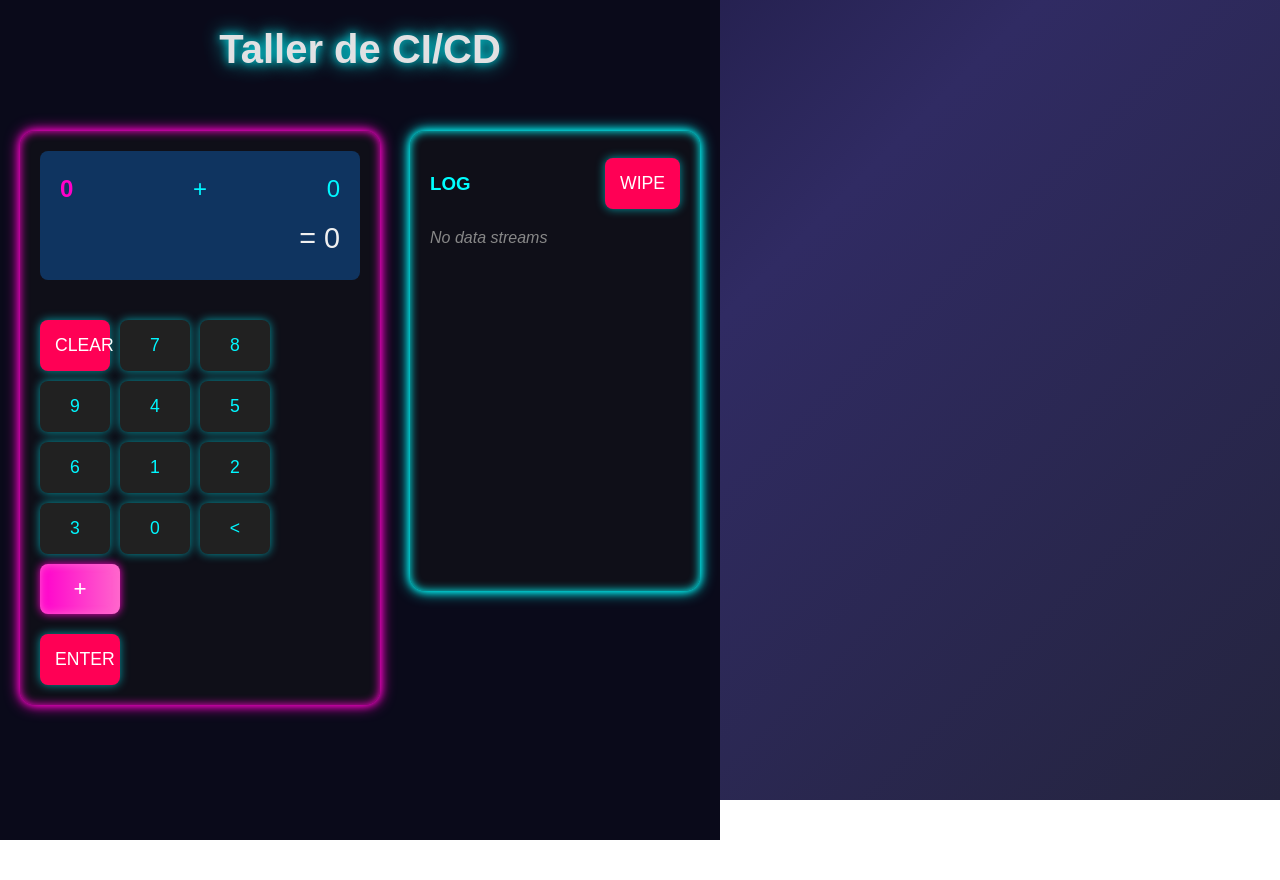
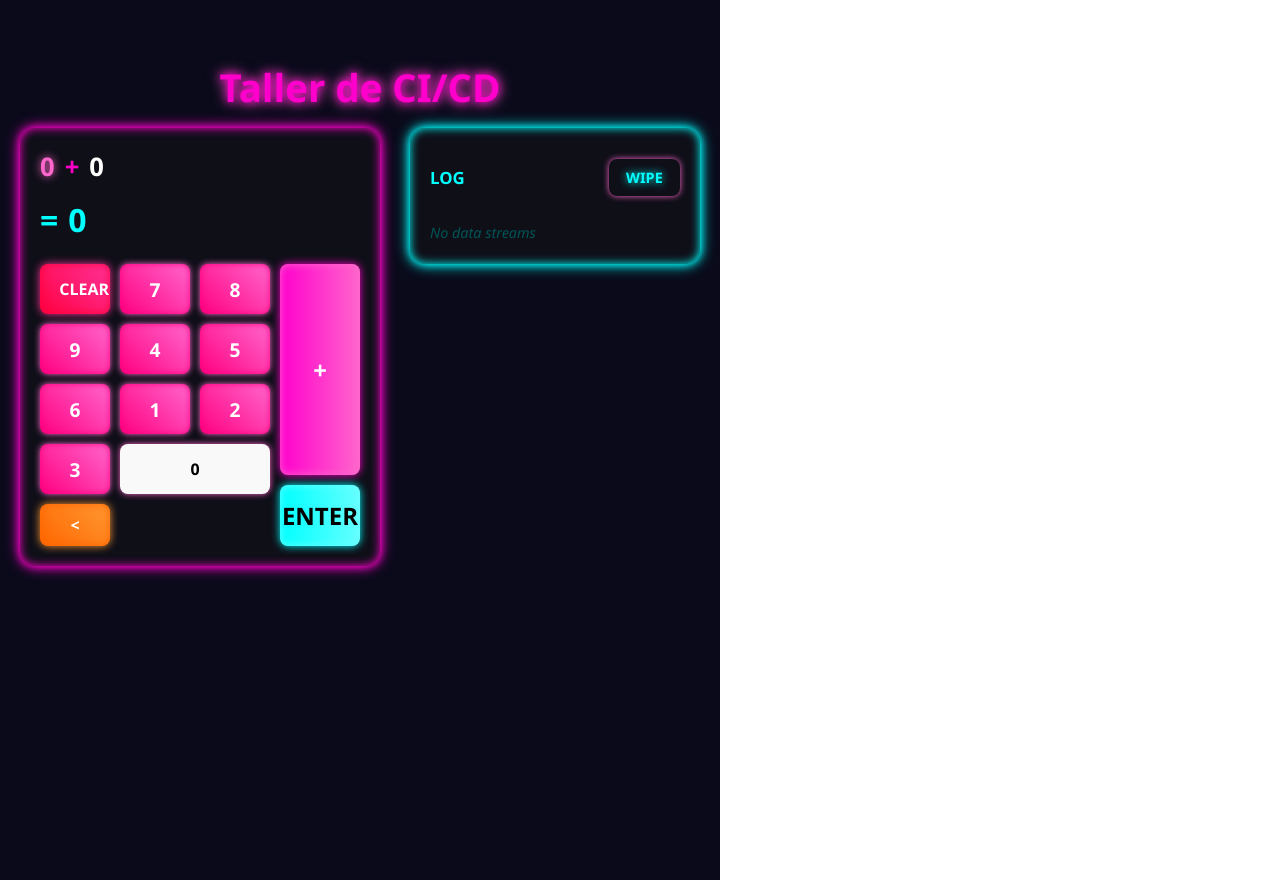
Before and after one commit to DanielBenjaminLopez/taller-CI-CD, a React (Vite) app in the folder tallerCICD/: page / in a window 1280 px wide. Before the commit the page ends 840 px from the top, so only its background shows below. Built offline with nearby package versions, Linux system fonts and the light colour scheme.

Commit message:
add: update de diseño de la calculadora de sumas (#2)

```diff
--- a/tallerCICD/src/App.css
+++ b/tallerCICD/src/App.css
@@ -1,179 +1,196 @@
-body {
-  background: linear-gradient(135deg, #0f0c29, #302b63, #24243e);
+/* Container principal centrado */
+.main-container {
+  min-height: 100vh;
+  background: #0a0a1a;
   color: #fff;
-  font-family: "Orbitron", sans-serif;
-  margin: 0;
-  padding: 0;
-  height: 100vh;
-}
-
-.main-container {
   display: flex;
   flex-direction: column;
   align-items: center;
-  padding: 20px;
+  padding: 40px 20px;
+  font-family: "Segoe UI", Tahoma, Geneva, Verdana, sans-serif;
 }
 
+/* Título centrado */
 .main-title {
-  font-size: 2.5rem;
   margin-bottom: 20px;
-  text-shadow: 0 0 10px #00f7ff, 0 0 20px #00f7ff;
-  animation: flicker 3s infinite alternate;
+  text-align: center;
+  font-size: 2.4rem;
+  color: #ff00cc;
+  text-shadow: 0 0 8px #ff00cc, 0 0 15px #ff66cc;
 }
 
-@keyframes flicker {
-  0%,
-  100% {
-    opacity: 1;
-  }
-  50% {
-    opacity: 0.8;
-  }
+/* Wrapper para calculadora + historial */
+.calculator-wrapper {
+  display: flex;
+  justify-content: center;
+  align-items: flex-start;
+  gap: 30px;
+  width: 100%;
+  max-width: 700px;
+  flex-wrap: nowrap;
 }
 
-.calculator-wrapper {
-  display: flex;
-  gap: 20px;
-  flex-wrap: wrap;
-  justify-content: center;
-}
-
-.calculator-cyberpunk {
-  background: #1b1b2f;
-  padding: 20px;
-  border-radius: 12px;
-  box-shadow: 0 0 15px #00f7ff88;
-  max-width: 360px;
-  width: 100%;
-}
-
-.display-cyberpunk {
-  background: #0f3460;
-  padding: 20px;
-  border-radius: 8px;
-  text-align: right;
-  margin-bottom: 20px;
-  color: #00f7ff;
-  font-size: 1.5rem;
-  transition: background 0.3s ease;
-}
-
-.input-line {
-  display: flex;
-  justify-content: space-between;
-  margin-bottom: 10px;
-}
-
-.active-input {
-  color: #ff00c8;
-  font-weight: bold;
-}
-
-.result-line {
-  font-size: 1.8rem;
-  color: #f0f0f0;
-}
-
-.operator-display {
-  padding: 0 10px;
-}
-
-.keypad-cyberpunk {
-  display: grid;
-  grid-template-columns: repeat(3, 1fr);
-  gap: 10px;
-}
-
-.operator-pad-cyberpunk {
-  grid-column: span 3;
-  display: flex;
-  gap: 10px;
-}
-
-button {
-  background: #212121;
-  border: none;
-  color: #00f7ff;
-  padding: 15px;
-  font-size: 1.1rem;
-  border-radius: 8px;
-  cursor: pointer;
-  transition: all 0.2s ease;
-}
-
-button:hover {
-  background: #00f7ff;
-  color: #1b1b2f;
-  transform: scale(1.05);
-}
-
-.glow {
-  box-shadow: 0 0 10px #00f7ff99;
-}
-
-.btn-clear,
-.btn-clear-history,
-.btn-equals,
-.btn-operator {
-  background: #ff0055;
-  color: white;
-}
-
-.btn-clear:hover,
-.btn-clear-history:hover,
-.btn-equals:hover,
-.btn-operator:hover {
-  background: #ff66a3;
-}
-
-.history-section-cyberpunk {
-  background: #111;
-  padding: 20px;
-  border-radius: 12px;
-  box-shadow: 0 0 10px #00f7ff44;
-  width: 300px;
-  max-height: 450px;
-  overflow-y: auto;
-}
-
-.history-header-cyberpunk {
-  display: flex;
-  justify-content: space-between;
-  align-items: center;
-  margin-bottom: 10px;
-}
-
-.history-item-cyberpunk {
-  padding: 5px 0;
-  border-bottom: 1px solid #00f7ff33;
-  font-size: 1rem;
-}
-
-.history-placeholder {
-  color: #888;
-  font-style: italic;
-}
-/* Contenedor principal centrado y con espacio entre calculadora e historial */
-.calculator-wrapper {
-  display: flex;
-  justify-content: center; /* Centra horizontalmente */
-  gap: 30px; /* Espacio entre calculadora e historial */
-  margin-top: 40px;
-  flex-wrap: wrap; /* Para que en pantallas pequeñas no se corte */
-}
-
-/* Ajuste del contenedor de la calculadora */
+/* Calculadora */
 .calculator-cyberpunk {
   display: flex;
   flex-direction: column;
-  width: 320px; /* Tamaño fijo para que sea consistente */
+  width: 320px;
   background: #0f0f18;
   border-radius: 15px;
   padding: 20px;
   box-shadow: 0 0 8px #ff00cc, 0 0 15px #ff00cc, inset 0 0 10px #ff00cc;
 }
 
-/* Ajuste del historial para que quede a la derecha */
+/* Display */
+.display-cyberpunk {
+  margin-bottom: 20px;
+}
+
+.input-line {
+  font-size: 1.6rem;
+  display: flex;
+  gap: 10px;
+  color: #fff;
+  font-weight: 600;
+  user-select: none;
+}
+
+.active-input {
+  color: #ff66cc;
+  text-shadow: 0 0 8px #ff66cc;
+}
+
+.operator-display {
+  color: #ff00cc;
+  font-weight: 700;
+  user-select: none;
+}
+
+.result-line {
+  margin-top: 10px;
+  font-size: 2rem;
+  font-weight: 700;
+  color: #00ffff;
+  user-select: none;
+  display: flex;
+  align-items: center;
+  gap: 10px;
+}
+
+.equals-sign {
+  color: #00ffff;
+  font-weight: 900;
+}
+
+/* Keypad + operador juntos */
+.keypad-wrapper {
+  display: flex;
+  gap: 10px;
+}
+
+/* Teclado grid */
+.keypad-cyberpunk {
+  display: grid;
+  grid-template-columns: repeat(3, 70px);
+  gap: 10px;
+}
+
+/* Botón cero ocupa dos columnas */
+.btn-zero {
+  grid-column: span 2;
+}
+
+/* Botones comunes */
+button {
+  border: none;
+  border-radius: 8px;
+  font-weight: 700;
+  cursor: pointer;
+  user-select: none;
+  box-shadow: 0 0 6px #ff66cc;
+  transition: all 0.3s ease;
+}
+
+/* Botones numéricos */
+.btn-number {
+  font-size: 1.2rem;
+  background: linear-gradient(45deg, #ff0080, #ff66cc);
+  color: #fff;
+  box-shadow: 0 0 6px #ff66cc, inset 0 0 6px #ff0080;
+}
+
+.btn-number:hover {
+  background: linear-gradient(45deg, #ff66cc, #ff0080);
+  box-shadow: 0 0 12px #ff0080, inset 0 0 12px #ff66cc;
+}
+
+/* Botón CLEAR */
+.btn-clear {
+  background: linear-gradient(45deg, #ff0040, #ff3399);
+  color: #fff;
+  box-shadow: 0 0 8px #ff3399, inset 0 0 10px #ff0040;
+}
+
+.btn-clear:hover {
+  background: linear-gradient(45deg, #ff3399, #ff0040);
+  box-shadow: 0 0 14px #ff0040, inset 0 0 14px #ff3399;
+}
+
+/* Botón BACKSPACE */
+.btn-backspace {
+  background: linear-gradient(45deg, #ff6600, #ff9933);
+  color: #fff;
+  box-shadow: 0 0 8px #ff9933, inset 0 0 10px #ff6600;
+}
+
+.btn-backspace:hover {
+  background: linear-gradient(45deg, #ff9933, #ff6600);
+  box-shadow: 0 0 14px #ff6600, inset 0 0 14px #ff9933;
+}
+
+/* Panel operador: vertical */
+.operator-pad-cyberpunk {
+  display: flex;
+  flex-direction: column;
+  gap: 10px;
+  width: 80px;
+}
+
+/* Botón + más grande */
+.btn-operator {
+  flex-grow: 1;
+  min-width: 80px;
+  padding: 14px 0;
+  font-size: 1.5rem;
+  background: linear-gradient(90deg, #ff00cc, #ff66cc);
+  color: #fff;
+  box-shadow: 0 0 8px #ff00cc, inset 0 0 8px #ff66cc;
+  border-radius: 8px;
+}
+
+.btn-operator:hover {
+  background: linear-gradient(90deg, #ff66cc, #ff00cc);
+  box-shadow: 0 0 15px #ff66cc, inset 0 0 12px #ff00cc;
+}
+
+/* Botón ENTER */
+.btn-equals {
+  padding: 14px 0;
+  font-size: 1.5rem;
+  background: linear-gradient(90deg, #00ffff, #66ffff);
+  color: #000;
+  box-shadow: 0 0 8px #00ffff, inset 0 0 8px #66ffff;
+  border-radius: 8px;
+  cursor: pointer;
+  transition: all 0.3s ease;
+}
+
+.btn-equals:hover {
+  background: linear-gradient(90deg, #66ffff, #00ffff);
+  box-shadow: 0 0 15px #66ffff, inset 0 0 12px #00ffff;
+}
+
+/* Historial */
 .history-section-cyberpunk {
   background: #0f0f18;
   border-radius: 15px;
@@ -183,50 +200,45 @@ button:hover {
   overflow-y: auto;
   box-shadow: 0 0 8px #00ffff, 0 0 15px #00ffff, inset 0 0 10px #00ffff;
   color: #00ffff;
+  font-size: 0.9rem;
 }
 
-/* Hacer el botón "+" más ancho */
-.btn-operator {
-  flex-grow: 1; /* Para que tome el espacio disponible */
-  min-width: 70px; /* Un ancho mínimo para que no quede pequeño */
-  font-size: 1.4rem;
-  padding: 12px 0;
-  margin-bottom: 10px;
-  border-radius: 8px;
-  background: linear-gradient(90deg, #ff00cc, #ff66cc);
-  box-shadow: 0 0 8px #ff00cc, inset 0 0 8px #ff66cc;
-  transition: all 0.3s ease;
-  cursor: pointer;
+.history-header-cyberpunk {
+  display: flex;
+  justify-content: space-between;
+  align-items: center;
+  margin-bottom: 15px;
 }
 
-.btn-operator:hover {
-  background: linear-gradient(90deg, #ff66cc, #ff00cc);
-  box-shadow: 0 0 15px #ff66cc, inset 0 0 12px #ff00cc;
+.btn-clear-history {
+  background: transparent;
+  color: #00ffff;
+  font-weight: 700;
+  cursor: pointer;
+  border: none;
+  text-shadow: 0 0 8px #00ffff;
+  transition: all 0.3s ease;
 }
 
-/* Ajuste del contenedor que tiene los botones + y ENTER para que + sea más alto */
-.operator-pad-cyberpunk {
-  display: flex;
-  flex-direction: column;
-  gap: 10px;
-  width: 80px; /* Para que se adapte al tamaño del botón + */
+.btn-clear-history:hover {
+  color: #66ffff;
+  text-shadow: 0 0 15px #66ffff;
 }
 
-/* Centrar el main container */
-.main-container {
-  display: flex;
-  flex-direction: column;
-  align-items: center;
-  padding: 40px 20px;
-  background: #0a0a1a;
-  min-height: 100vh;
-  color: #fff;
+.history-items-cyberpunk {
+  max-height: 360px;
+  overflow-y: auto;
 }
 
-/* Para que el teclado y botones sigan viendo bien */
-.keypad-cyberpunk {
-  display: grid;
-  grid-template-columns: repeat(3, 70px);
-  gap: 10px;
-  margin-top: 20px;
+.history-item-cyberpunk {
+  margin-bottom: 8px;
+  border-bottom: 1px solid #005555;
+  padding-bottom: 4px;
+  user-select: none;
 }
+
+.history-placeholder {
+  color: #005555;
+  font-style: italic;
+  user-select: none;
+}
--- a/tallerCICD/src/App.jsx
+++ b/tallerCICD/src/App.jsx
@@ -6,10 +6,11 @@ function App() {
   const [num2, setNum2] = useState("");
   const [result, setResult] = useState("0");
   const [history, setHistory] = useState([]);
-  const [currentInput, setCurrentInput] = useState(1);
+  const [currentInput, setCurrentInput] = useState(1); // 1 for num1, 2 for num2
 
   const handleNumInput = (digit) => {
     if (digit === ".") return;
+
     if (currentInput === 1) {
       setNum1((prev) => (prev === "0" ? digit : prev + digit));
     } else {
@@ -27,6 +28,7 @@ function App() {
   const calculateSum = () => {
     const n1 = parseInt(num1);
     const n2 = parseInt(num2);
+
     if (!isNaN(n1) && !isNaN(n2)) {
       const sum = n1 + n2;
       const operationString = `${n1} + ${n2} = ${sum}`;
@@ -80,6 +82,7 @@ function App() {
             </div>
           </div>
 
+          <div className="keypad-wrapper">
             <div className="keypad-cyberpunk">
               <button className="btn-clear glow" onClick={clearAll}>
                 CLEAR
@@ -101,13 +104,15 @@ function App() {
               >
                 0
               </button>
+
               <button className="btn-backspace glow" onClick={handleBackspace}>
                 {"<"}
               </button>
+            </div>
 
             <div className="operator-pad-cyberpunk">
               <button
-                className="btn-operator glow btn-operator-wide"
+                className="btn-operator glow"
                 onClick={handleOperatorClick}
               >
                 +
```
Lines whose indentation alone changed are shown as unchanged.
